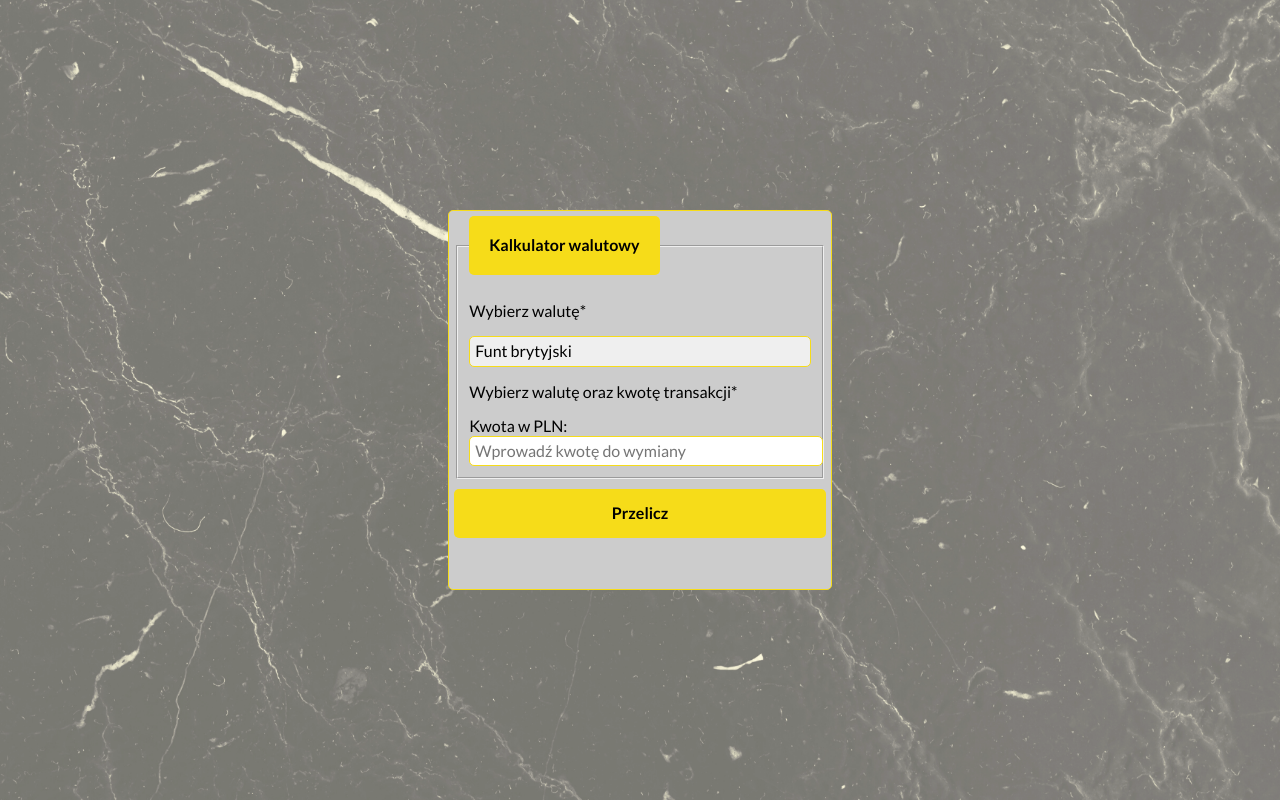
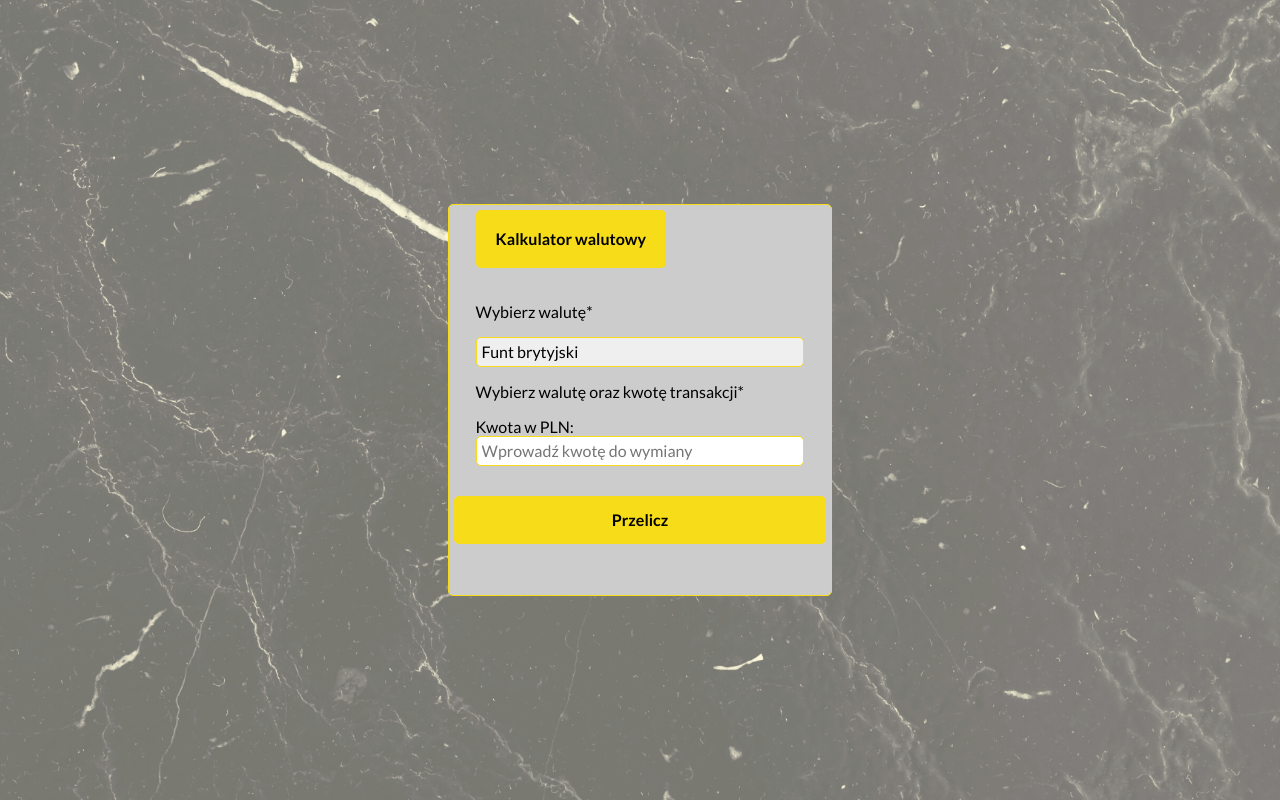
Before and after one commit to szymonbasiul/currency-converter-react, a React (Create React App) app: page / in a window 1280 px wide. Built offline with nearby package versions, Linux system fonts and the light colour scheme.

Commit message:
box-sizing added to input and select (lenght problem soved)

```diff
--- a/src/App/Form/style.css
+++ b/src/App/Form/style.css
@@ -12,6 +12,7 @@
 }
 
 .form__select {
+    box-sizing: border-box;
     border: none;
     appearance: none;
     border: 1px solid #f6dc19;
@@ -32,12 +33,11 @@
 }
 
 .form__field {
-    border: none;
-    appearance: none;
+    box-sizing: border-box;
+    width: 100%;
     border: 1px solid #f6dc19;
     padding: 5px;
     margin: 0;
-    width: 100%;
     border-radius: 5px;
 }
 
@@ -67,9 +67,8 @@
 .form__fieldset {
     display: flex;
     flex-direction: column;
-    justify-content: center;
-    /* border: 1px solid #ccc; */
-    padding: 3%;
+    border: 1px solid #ccc;
+    padding: 5%;
 }
 
 .form__legend {
```
